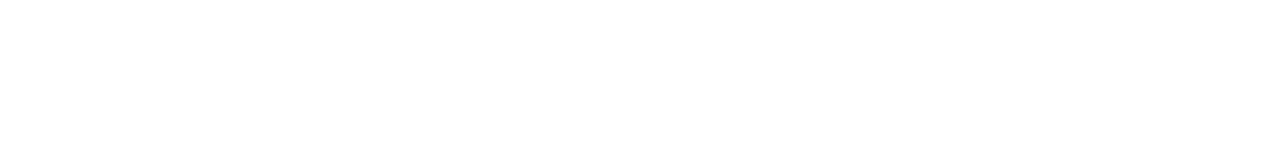
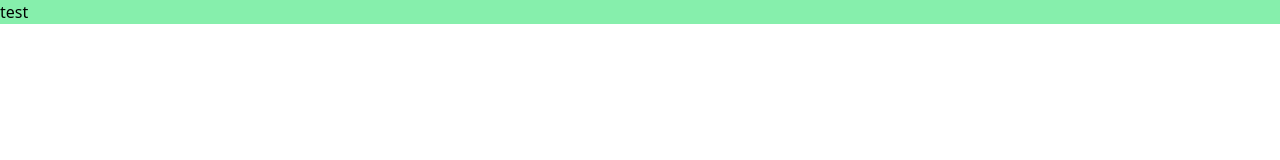
Before and after one commit to Ryunosuke-Tanaka-sti/mypage-server, a website: page public/index.html in a window 1280 px wide. Drawn offline with Linux system fonts and the light colour scheme.

Commit message:
feature:test用にindex.html追記

```diff
--- a/public/index.html
+++ b/public/index.html
@@ -9,7 +9,7 @@
 </head>
 
 <body>
-
+    <header class="bg-green-300">test</header>
 </body>
 
 </html>
```
Also changed, not shown: README.md, public/style.css.
